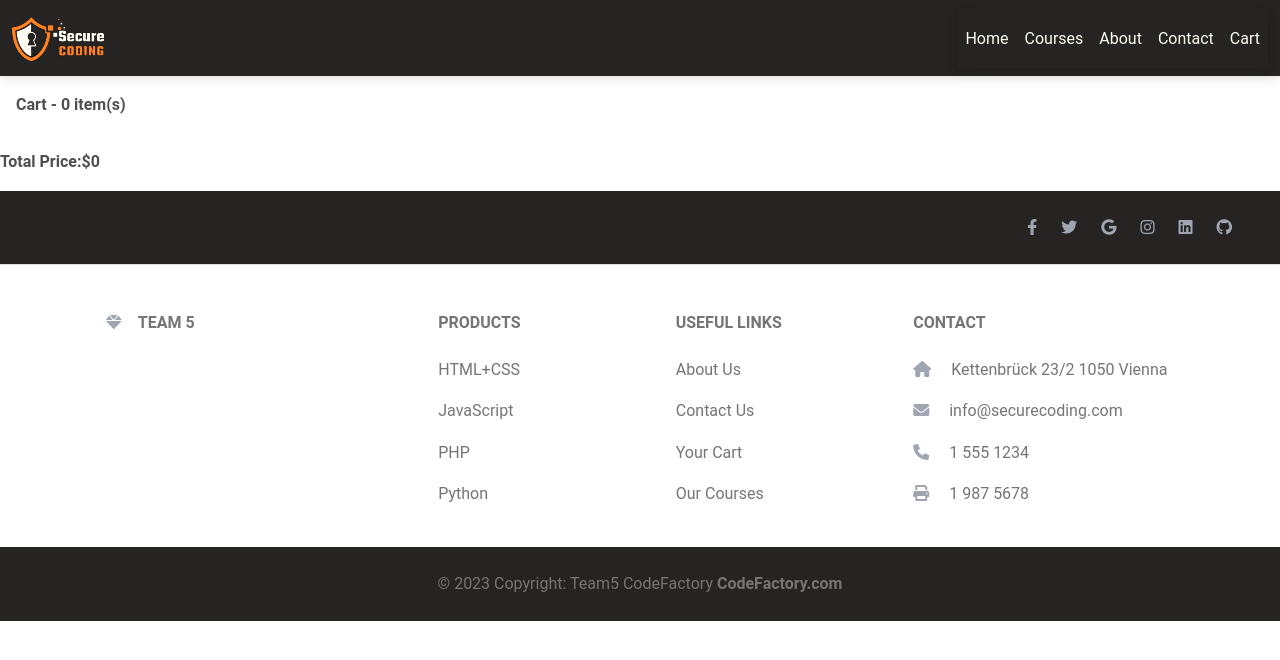
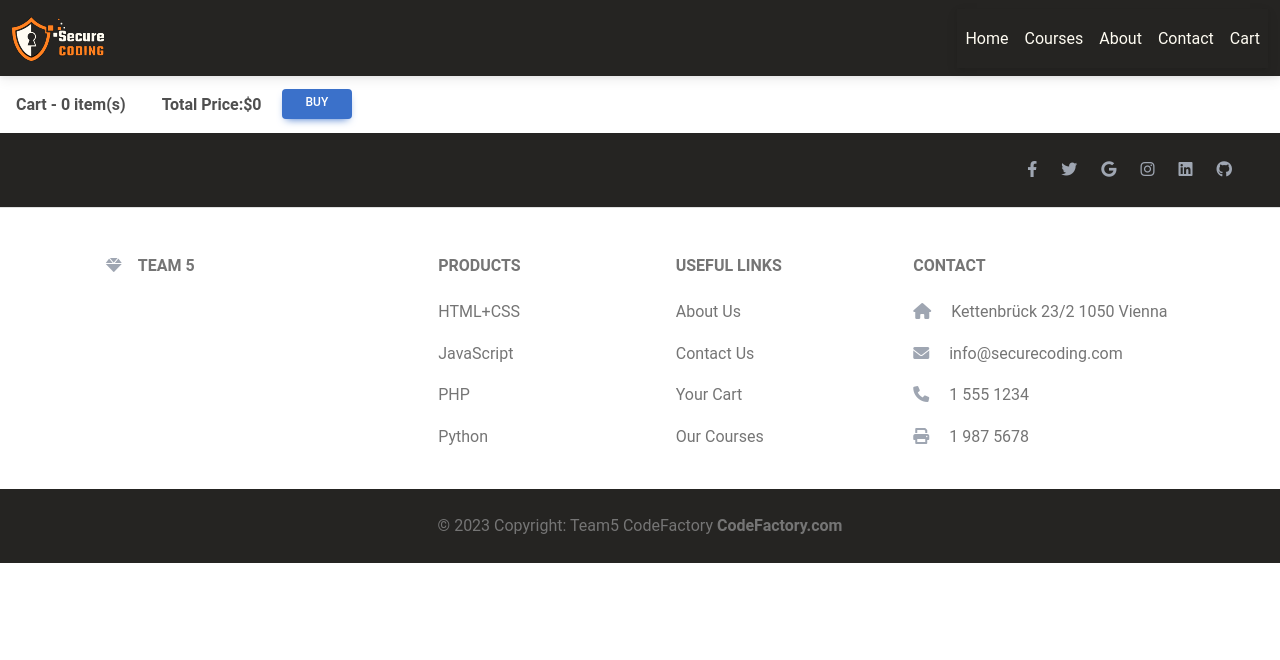
Before and after one commit to BogdanMoisoiu/Team-5-Landing-Course, an Angular app in the folder portfolio/: page /cart in a window 1280 px wide. Shown: the top 660 px of the page. Built offline with nearby package versions, Linux system fonts and the light colour scheme.

Commit message:
cart functionality updated

```diff
--- a/portfolio/src/app/cart/cart.component.html
+++ b/portfolio/src/app/cart/cart.component.html
@@ -1,10 +1,13 @@
 <div class="cartCard">
     <div class="bg-body-secondary d-flex">
-        <p class="p-3 fw-bold">Cart - {{ length }} item(s)</p>
+        <p class="p-3 pm fw-bold">Cart - {{ length }} item(s)</p>
     </div>
     <div class="price">
-        <p class="fw-bold">Total Price:${{ formattedTotal }}</p>
+        <p class="fw-bold pm">Total Price:${{ formattedTotal }}</p>
     </div>
+    <div class="bp">
+    <button (click)="buyItem()" class="btn btn-primary">Buy</button>
+</div>
     <div *ngIf="product">
         <p> {{ product.name }}</p>
     </div>
@@ -14,7 +17,7 @@
 
 
 <div *ngFor="let product of cart; index as i">
-<div class="card mb-3" style="max-width: 640px;">
+<div class="card mb-3 mdCard" style="max-width: 640px;">
     <div class="row g-0">
       <div class="col-md-4">
         <img src="{{product.img}}" class="img-fluid rounded-start mid" alt="..." width="100%" height="100%">
--- a/portfolio/src/app/cart/cart.component.scss
+++ b/portfolio/src/app/cart/cart.component.scss
@@ -1,6 +1,11 @@
 .cartBody{
     // max-width: 100%;
     max-height: 20rem;
+}
+.cartCard{
+    display: flex;
+    align-items: center;
+    gap: 20px;
 }
 // img{
 //     width: 45%;
@@ -18,6 +23,9 @@
 
     margin: 0 auto;
 }
+.pm{
+    margin: 0 !important;
+}
 .btn{
     padding-top: 4px !important;
 }
@@ -26,7 +34,8 @@
     padding-left: 5px;
 }
 
-@media only screen and (max-width: 700px){
+
+@media only screen and (max-width: 900px){
     .test{
         display: grid;
         grid-template-columns: repeat(2, 1fr);
@@ -43,4 +52,7 @@
         padding-left: 5px;
         padding-right: 5px;
     }
+    .mdCard{
+        min-height: 450px
+    }
 }
--- a/portfolio/src/app/cart/cart.component.ts
+++ b/portfolio/src/app/cart/cart.component.ts
@@ -38,4 +38,10 @@ export class CartComponent implements OnInit {
     this.ServicService.removeQuantity(i);
     this.formattedTotal = this.ServicService.calculateTotal();
   }
+
+  buyItem(){
+    window.alert('Your purchase was successful');
+    this.cart = this.ServicService.clearCart();
+  }
+
 }
```
